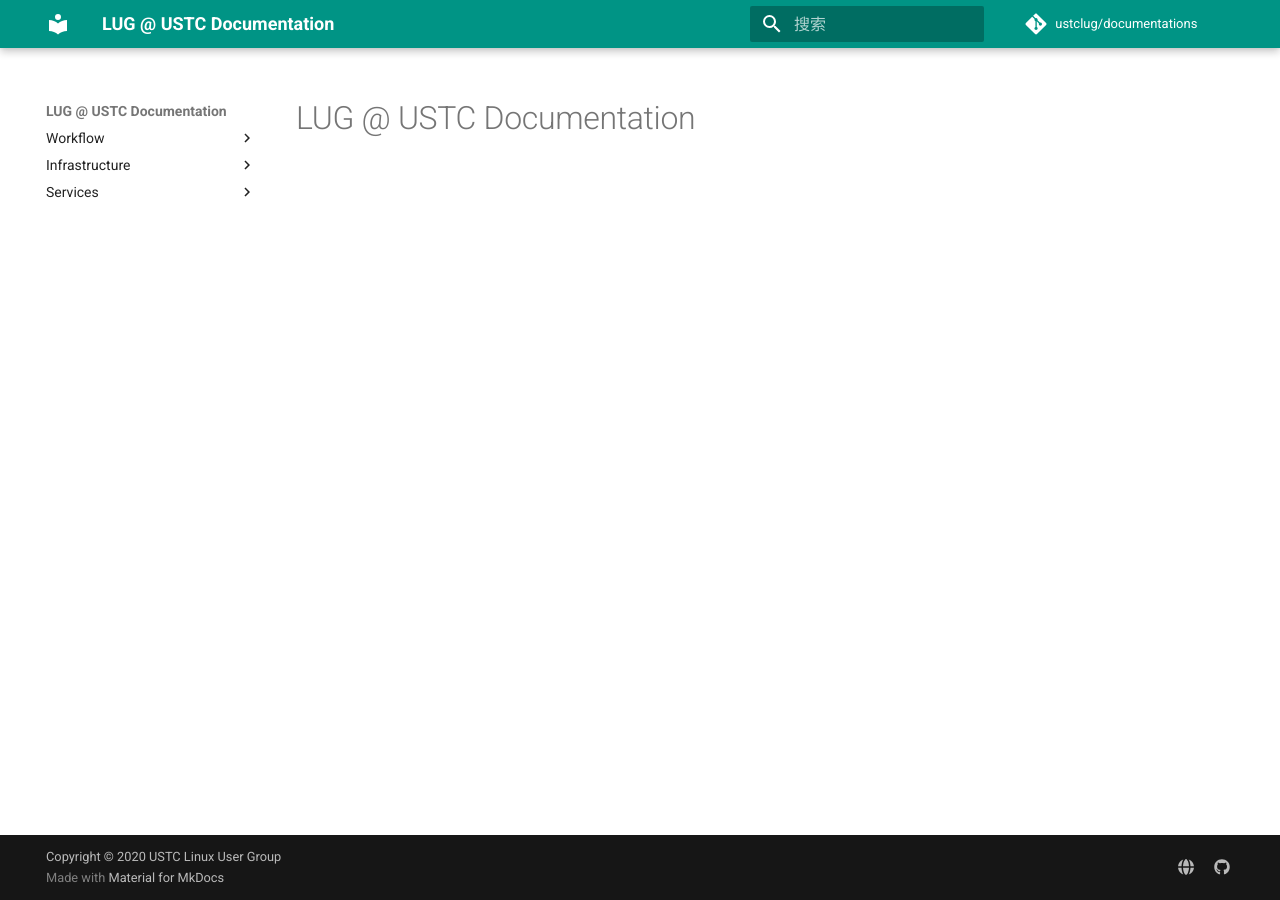
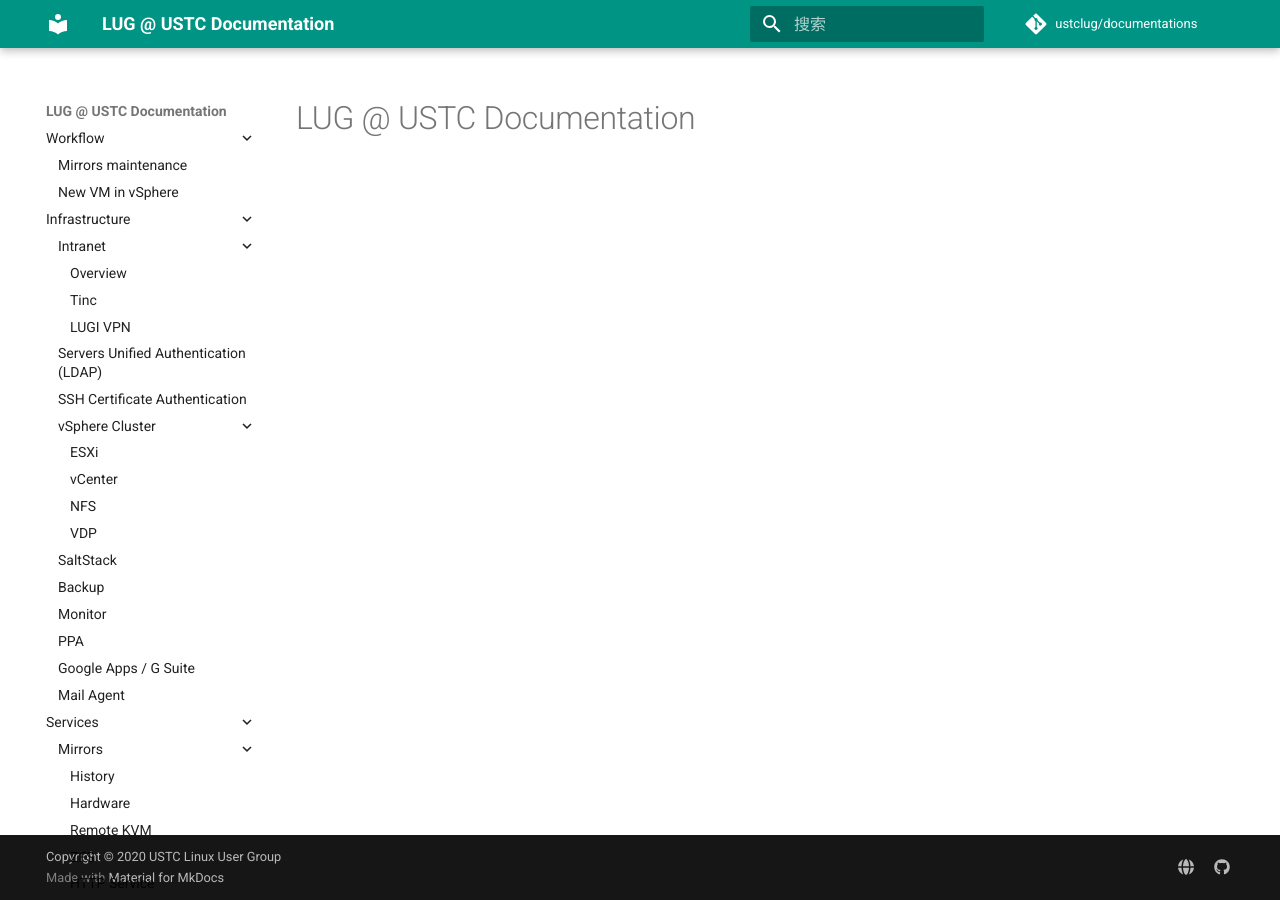
Before and after one commit to ustclug/documentations, an MkDocs documentation site: the page built from docs/index.md, in a window 1280 px wide. Built offline with MkDocs 1.6.1 and Material for MkDocs 9.7.7, drawn with Linux system fonts in a browser that asks for light colours; comment, search, counter and statistics services are not loaded; part of the change alters nothing that is shown.

```diff
--- /dev/null
+++ b/docs/assets/js/extra.js
@@ -0,0 +1,25 @@
+document.addEventListener("DOMContentLoaded", function() {
+  load_navpane();
+});
+
+function load_navpane() {
+  var width = window.innerWidth;
+  if (width <= 1200)
+    return;
+
+  var nav = document.getElementsByClassName("md-nav");
+  for(var i = 0; i < nav.length; i++) {
+    if (typeof nav.item(i).style === "undefined")
+      continue;
+
+    if (nav.item(i).getAttribute("data-md-level") === "1" && nav.item(i).getAttribute("data-md-component")) {
+      nav.item(i).style.display = 'block';
+      nav.item(i).style.overflow = 'visible';
+    }
+  }
+
+  var nav = document.getElementsByClassName("md-nav__toggle");
+  for(var i = 0; i < nav.length; i++) {
+    nav.item(i).checked = true;
+  }
+}
--- a/mkdocs.yml
+++ b/mkdocs.yml
@@ -26,6 +26,9 @@ extra:
       link: 'https://lug.ustc.edu.cn/'
     - type: 'github'
       link: 'https://github.com/ustclug'
+
+extra_javascript:
+  - assets/js/extra.js
 
 # Extensions
 markdown_extensions:
```
